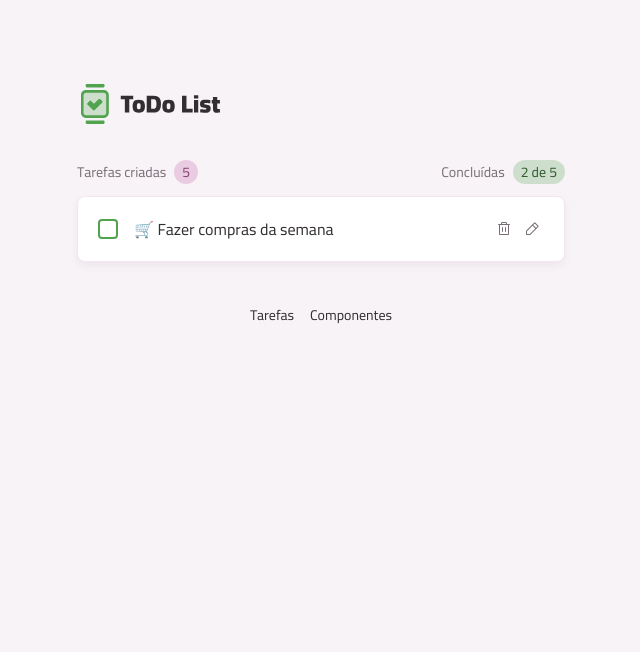
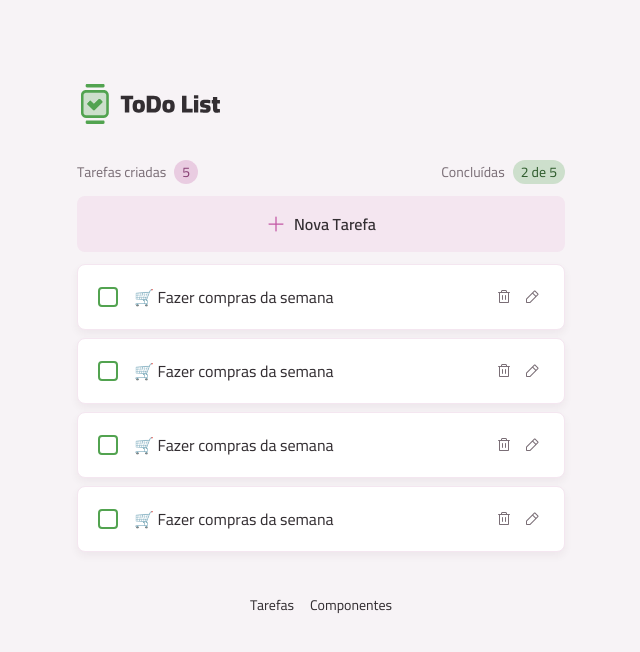
Before and after one commit to TheoRondon25/TodoList_React, a React (Vite) app: page / in a window 1280 px wide. Shown: the top 652 px of the page, without its empty margins (319-959 px from the left). Built offline with nearby package versions, Linux system fonts and the light colour scheme.

Commit message:
feat: Layout finalizado com o componente de lista de tarefas feito
Os próximos passos são aplicar as regras de negócio.

```diff
--- /dev/null
+++ b/src/core-components/tasks-list.tsx
@@ -0,0 +1,20 @@
+import Button from "../components/button";
+import PlusIcon from "../assets/icons/plus.svg?react";
+import TaskItem from "./task-item";
+
+
+export default function TasksList() {
+    return (
+        <>
+            <section>
+                <Button icon={PlusIcon} className="w-full">Nova Tarefa</Button>
+            </section>
+            <section className="space-y-2">
+                <TaskItem />
+                <TaskItem />
+                <TaskItem />
+                <TaskItem />
+            </section>
+        </>
+    );
+}
--- a/src/pages/page-home.tsx
+++ b/src/pages/page-home.tsx
@@ -1,5 +1,5 @@
 import Container from "../components/container";
-import TaskItem from "../core-components/task-item";
+import TasksList from "../core-components/tasks-list";
 import TasksSummary from "../core-components/tasks-summary";
 
 
@@ -10,7 +10,8 @@
                 <TasksSummary />
             </header>
 
-            <TaskItem />
+            <TasksList />
+
         </Container>
     );
 }
```
Also changed, not shown: src/assets/images/logo.svg.
